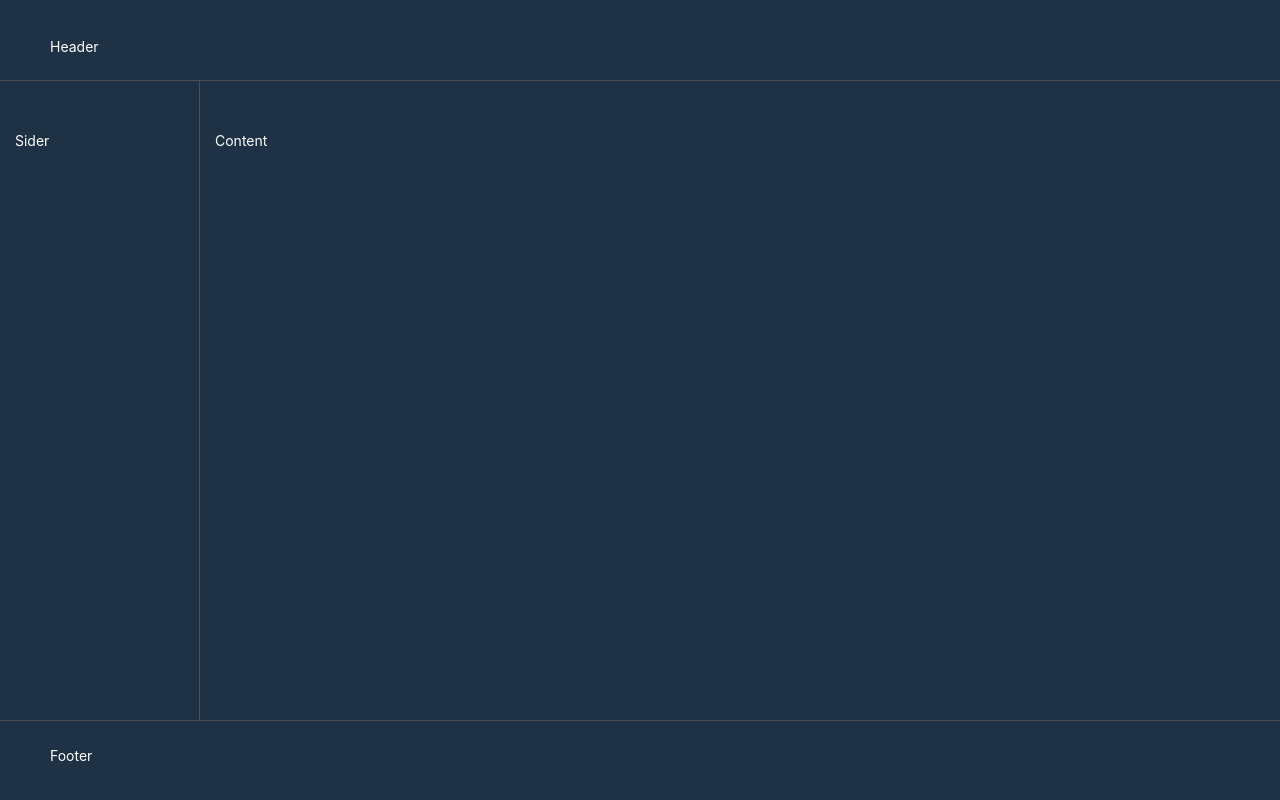
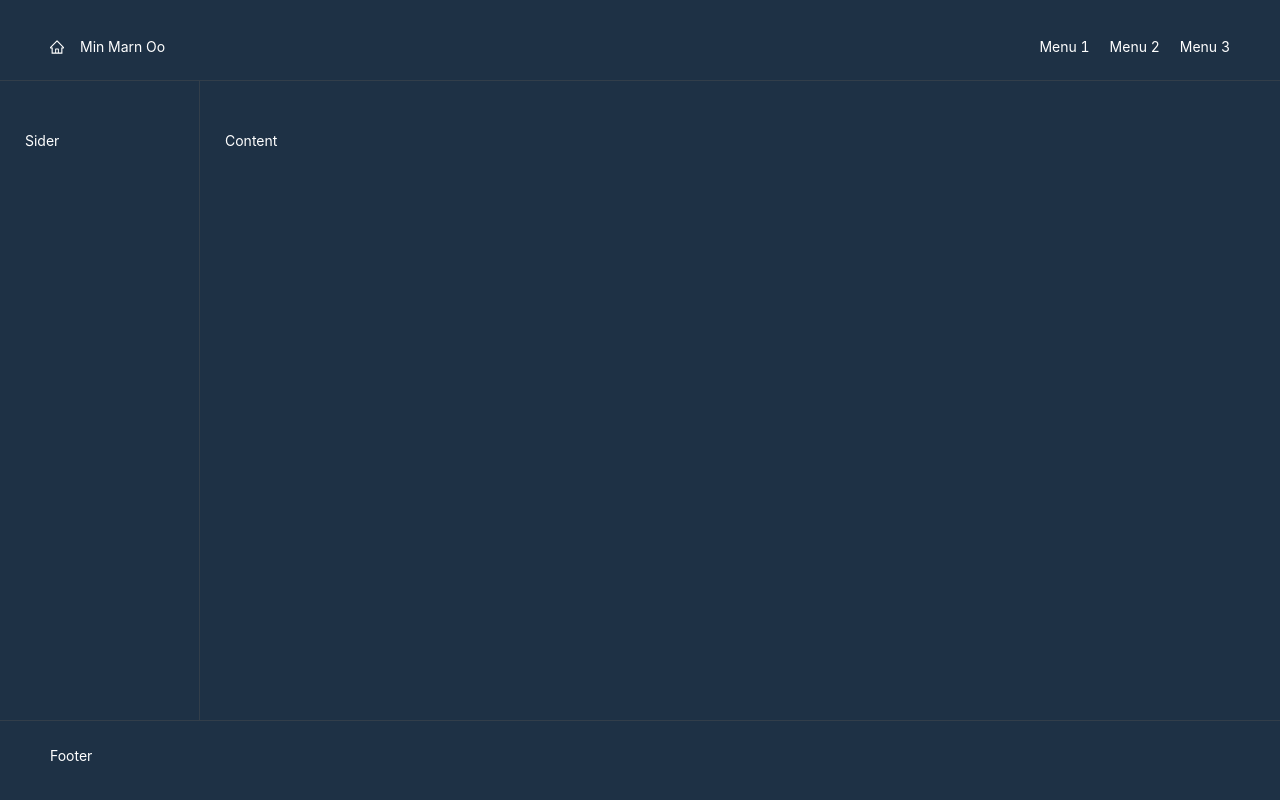
Before and after one commit to pohti/portfolio-antd, a React (Create React App) app: page / in a window 1280 px wide. Built offline with nearby package versions, Linux system fonts and the light colour scheme.

Commit message:
working on header layout

```diff
--- a/package.json
+++ b/package.json
@@ -3,6 +3,7 @@
   "version": "0.1.0",
   "private": true,
   "dependencies": {
+    "@ant-design/icons": "^4.7.0",
     "@testing-library/jest-dom": "^5.16.4",
     "@testing-library/react": "^13.2.0",
     "@testing-library/user-event": "^13.5.0",
--- a/src/App.css
+++ b/src/App.css
@@ -2,7 +2,7 @@
 
 :root {
   --main-bg-color: #1e3145;
-  --main-border-color: #4d4f52;
+  --main-border-color: #474a4f7f;
   --main-border-width: 0.1px;
 }
 
@@ -35,7 +35,7 @@
 .ant-layout-sider {
   color: #fff;
   line-height: 120px;
-  padding-left: 15px;
+  padding-left: 25px;
   background: var(--main-bg-color);
   border-right-style: solid;
   border-right-width: var(--main-border-width);
@@ -47,10 +47,8 @@
 .ant-layout-content {
   min-height: 120px;
   color: #fff;
-  padding-left: 15px;
+  padding-left: 25px;
   line-height: 120px;
   background: var(--main-bg-color);
   height: 80vh;
-
-
 }
--- a/src/App.js
+++ b/src/App.js
@@ -1,6 +1,7 @@
 import './App.css';
 
 import { Layout } from 'antd';
+import CustomHeader from './components/Header/CustomHeader';
 
 const { Header, Footer, Sider, Content } = Layout;
 
@@ -8,7 +9,9 @@ function App() {
   return (
     <div className="App">
       <Layout>
-        <Header>Header</Header>
+        <Header>
+          <CustomHeader/>
+        </Header>
         <Layout class="middle-layout">
           <Sider>Sider</Sider>
           <Content>Content</Content>
--- /dev/null
+++ b/src/components/Header/CustomHeader.jsx
@@ -0,0 +1,29 @@
+import React, { Component } from 'react'
+import { Row, Col } from 'antd'
+import { HomeOutlined } from '@ant-design/icons'
+
+export default class CustomHeader extends Component {
+  render() {
+    return (
+      <div>
+          <Row>
+              <Col span={8}>
+                <Row gutter={16}>
+                    <Col><HomeOutlined /></Col>
+                    <Col>
+                        <span>Min Marn Oo</span>
+                    </Col>
+                </Row>
+              </Col>
+              <Col span={16}>
+                  <Row justify='end' gutter={20}>
+                      <Col>Menu 1</Col>
+                      <Col>Menu 2</Col>
+                      <Col>Menu 3</Col>
+                  </Row>
+              </Col>
+          </Row>
+      </div>
+    )
+  }
+}
```
Also changed, not shown: 2 other files (tests, documents, lock files or other folders).
